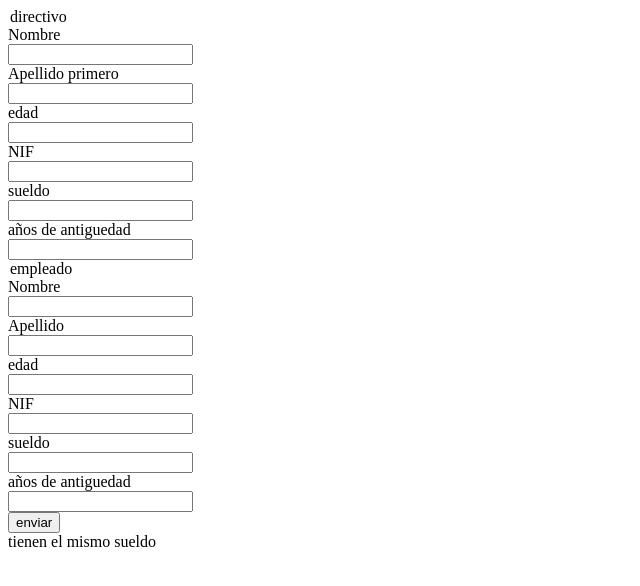
After one commit to carlos2020sefcarm/portafolios, a PHP site: page /poo/empresa/index.php in a window 1280 px wide. The commit adds this page. Shown: the top 586 px of the page, without its empty margins (0-640 px from the left). Run offline with PHP 8.4, Linux system fonts and the light colour scheme; data that the repository does not hold is empty.

Commit message:
10/10/2023

```diff
--- a/poo/calculadora/calculos.php
+++ b/poo/calculadora/calculos.php
@@ -36,6 +36,8 @@ class Calcular{
     }
 
 
+
+
 }
 
 ?>
--- /dev/null
+++ b/poo/empresa/Datos.php
@@ -0,0 +1,98 @@
+<?php
+
+class Datos {
+
+    private $nombre;
+    private $apellido;
+    private $edad;
+    private $NIF;
+    private $sueldo;
+    private $antiguedad;
+
+
+
+    function quien_ganara_mas(){
+        echo "<br>". $this->nombre . " gana mas dinero";
+
+
+
+    }
+
+
+
+
+    public function getNombre()
+    {
+        return $this->nombre;
+    }
+
+    public function setNombre($nombre): self
+    {
+        $this->nombre = $nombre;
+
+        return $this;
+    }
+
+    public function getApellido()
+    {
+        return $this->apellido;
+    }
+
+    public function setApellido($apellido): self
+    {
+        $this->apellido = $apellido;
+
+        return $this;
+    }
+
+    public function getEdad()
+    {
+        return $this->edad;
+    }
+
+    public function setEdad($edad): self
+    {
+        $this->edad = $edad;
+
+        return $this;
+    }
+
+    public function getNIF()
+    {
+        return $this->NIF;
+    }
+
+    public function setNIF($NIF): self
+    {
+        $this->NIF = $NIF;
+
+        return $this;
+    }
+
+    public function getSueldo()
+    {
+        return $this->sueldo;
+    }
+
+    public function setSueldo($sueldo): self
+    {
+        $this->sueldo = $sueldo;
+
+        return $this;
+    }
+
+    public function getAntiguedad()
+    {
+        return $this->antiguedad;
+    }
+
+    public function setAntiguedad($antiguedad): self
+    {
+        $this->antiguedad = $antiguedad;
+
+        return $this;
+    }
+}
+
+
+?>
--- /dev/null
+++ b/poo/empresa/Directivo.php
@@ -0,0 +1,13 @@
+<?php
+
+Class Directivo extends Datos {
+
+
+
+
+
+}
+
+
+
+?>
--- /dev/null
+++ b/poo/empresa/Empleados.php
@@ -0,0 +1,11 @@
+<?php
+
+class Empleado extends Datos{
+
+
+
+
+}
+
+
+?>
--- /dev/null
+++ b/poo/empresa/index.php
@@ -0,0 +1,92 @@
+
+
+<!DOCTYPE html>
+<html lang="en">
+<head>
+    <meta charset="UTF-8">
+    <meta name="viewport" content="width=device-width, initial-scale=1.0">
+    <title>Document</title>
+</head>
+<body>
+
+    <form method="POST">
+        <legend>directivo</legend>
+        <label>Nombre</label><br>
+        <input type ="text" required id="nombre_directivo" name="nombre_directivo"><br>
+        <label>Apellido primero</label><br>
+        <input type="text" required id="apellido_directivo" name="apellido_directivo"><br>
+        <label>edad</label><br>
+        <input type="number" step="1" required id="edad_directivo" name="edad_directivo"><br>
+        <label>NIF</label><br>
+        <input type="text" maxlenght="8" minlenght="8" pattern="[0-9]{7}[A-Z,a-z]{1}" required id="nif_directivo" name="NIF_directivo"><br>
+        <label>sueldo</label><br>
+        <input type ="number" step="0.01" id="sueldo_directivo" name="sueldo_directivo"><br>
+        <label> años de antiguedad </label><br>
+        <input type="number" step="1" required id="antiguedad_directivo" name="antiguedad_directivo"><br>
+
+        <legend>empleado</legend>
+        <label>Nombre</label><br>
+        <input type ="text" required id="nombre_empleado" name="nombre_empleado"><br>
+        <label>Apellido</label><br>
+        <input type="text" required id="apellido_empleado" name="apellido_empleado"><br>
+        <label>edad</label><br>
+        <input type="number" step="1" required id="edad_empleado" name="edad_empleado"><br>
+        <label>NIF</label><br>
+        <input type="text" maxlenght="8" minlenght="8" pattern="[0-9]{7}[A-Z,a-z]{1}" required id="nif_directivo" name="NIF_empleado"><br>
+        <label>sueldo</label><br>
+        <input type ="number" step="0.01" id="sueldo_empleado" name="sueldo_empleado"><br>
+        <label> años de antiguedad </label><br>
+        <input type="number" step="1" required id="antiguedad_empleado" name="antiguedad_empleado"><br>
+
+
+        <button type="submit" name ="boton" id="boton">enviar</button>
+
+        </form>
+
+
+
+
+
+
+</body>
+</html>
+<?php
+
+ include ("Datos.php");
+ include ("Empleados.php");
+ include ("Directivo.php");
+
+ $empleado_1 = new Empleado();
+ $empleado_1->setNombre($_POST["nombre_empleado"]);
+ $empleado_1->setApellido($_POST["apellido_empleado"]);
+ $empleado_1->setEdad($_POST["edad_empleado"]);
+ $empleado_1->setNIF($_POST["NIF_empleado"]);
+ $empleado_1->setSueldo($_POST["sueldo_empleado"]);
+ $empleado_1->setAntiguedad($_POST["antiguedad_empleado"]);
+
+
+ $directivo_1 = new Directivo();
+ $directivo_1->setNombre($_POST["nombre_directivo"]);
+ $directivo_1->setApellido($_POST["apellido_directivo"]);
+ $directivo_1->setEdad($_POST["edad_directivo"]);
+ $directivo_1->setNIF($_POST["NIF_directivo"]);
+ $directivo_1->setSueldo($_POST["sueldo_directivo"]);
+ $directivo_1->setAntiguedad($_POST["antiguedad_directivo"]);
+
+
+ if ($empleado_1->getSueldo() > $directivo_1->getSueldo())
+ {
+    $empleado_1->quien_ganara_mas();
+ }
+
+ if ($empleado_1->getSueldo() < $directivo_1->getSueldo())
+ {
+    $directivo_1->$quien_ganara_mas();
+ }
+
+ if ($empleado_1->getSueldo() == $directivo_1->getSueldo())
+ {
+    echo " tienen el mismo sueldo ";
+ }
+
+?>
```
Also changed, not shown: poo/bootstrap _personas/Hombre.php (added, +15 -0 lines), poo/bootstrap _personas/Mujer.php (added, +10 -0 lines), poo/bootstrap _personas/Personas_bt.php (added, +79 -0 lines), poo/bootstrap _personas/index.php (added, +70 -0 lines), poo/calculadora/index.php (+55 -0 lines), poo/imc/imc.php (added, +35 -0 lines), poo/imc/index.php (added, +39 -0 lines), poo/productos/Productos.php (added, +54 -0 lines), poo/productos/index.php (added, +78 -0 lines), simulacrophpzip/index.html (added, +17 -0 lines), simulacrophpzip/procesa.php (added, +37 -0 lines).
